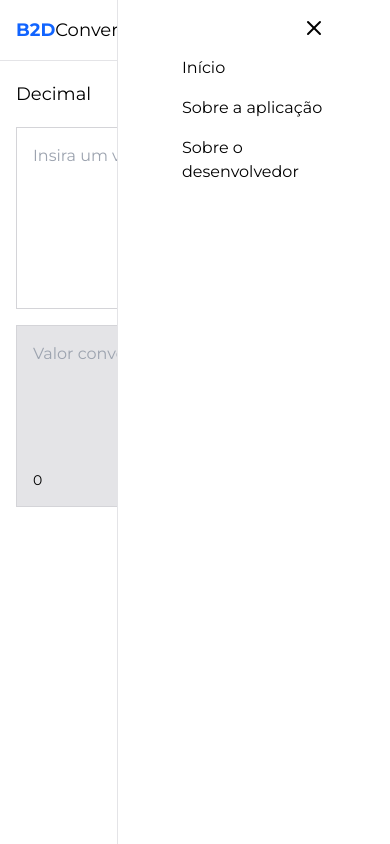
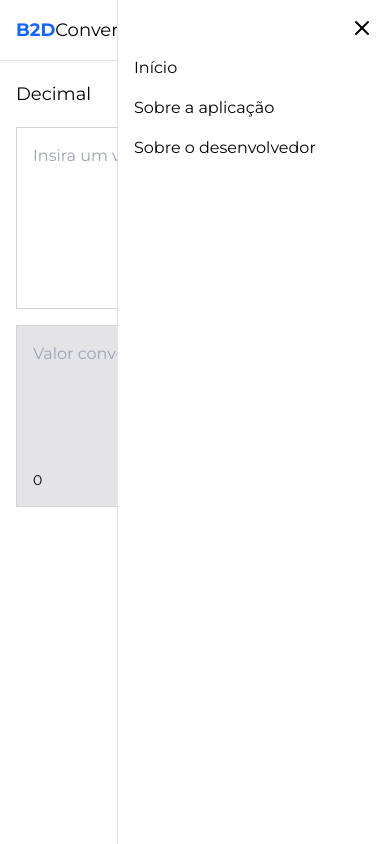
Before and after one commit to joao-marco-jf/binary-to-decimal-converter, a Next.js app: page / in a window 390 px wide. Both pictures are taken after a click on the button 362 px from the left and 30 px from the top of the page. Built offline with nearby package versions, Linux system fonts and the light colour scheme.

Commit message:
Atualização de responsividade

```diff
--- a/src/components/header/page.tsx
+++ b/src/components/header/page.tsx
@@ -11,7 +11,7 @@ export default function Header(){
         <header className="flex justify-between p-[1rem] md:px-[4rem] border-b-[1px] border-zinc-200">
             <Link href={"/"}><h1 className="text-lg font-bold">B2D<span className="font-normal">Converter</span></h1></Link>
             {isOpen &&
-                <menu className={"absolute z-50 flex flex-col gap-[1rem] py-[1rem] px-[4rem] border-l-[1px] border-zinc-200 h-full w-[70%] md:w-[20%] bg-white top-0 right-0 md:text-lg"}>
+                <menu className={"absolute z-50 flex flex-col gap-[1rem] py-[1rem] px-[1rem] md:px-[4rem] border-l-[1px] border-zinc-200 h-full w-[70%] md:w-[20%] bg-white top-0 right-0 md:text-lg"}>
                     <div className="w-full flex flex-row-reverse"><button onClick={() => setOpen(state => !state)}><X /></button></div>
                     <Link onClick={() => setOpen(state => !state)} href={"/"}>Início</Link>
                     <Link onClick={() => setOpen(state => !state)} href={"/how-it-works"}>Sobre a aplicação</Link>
```
